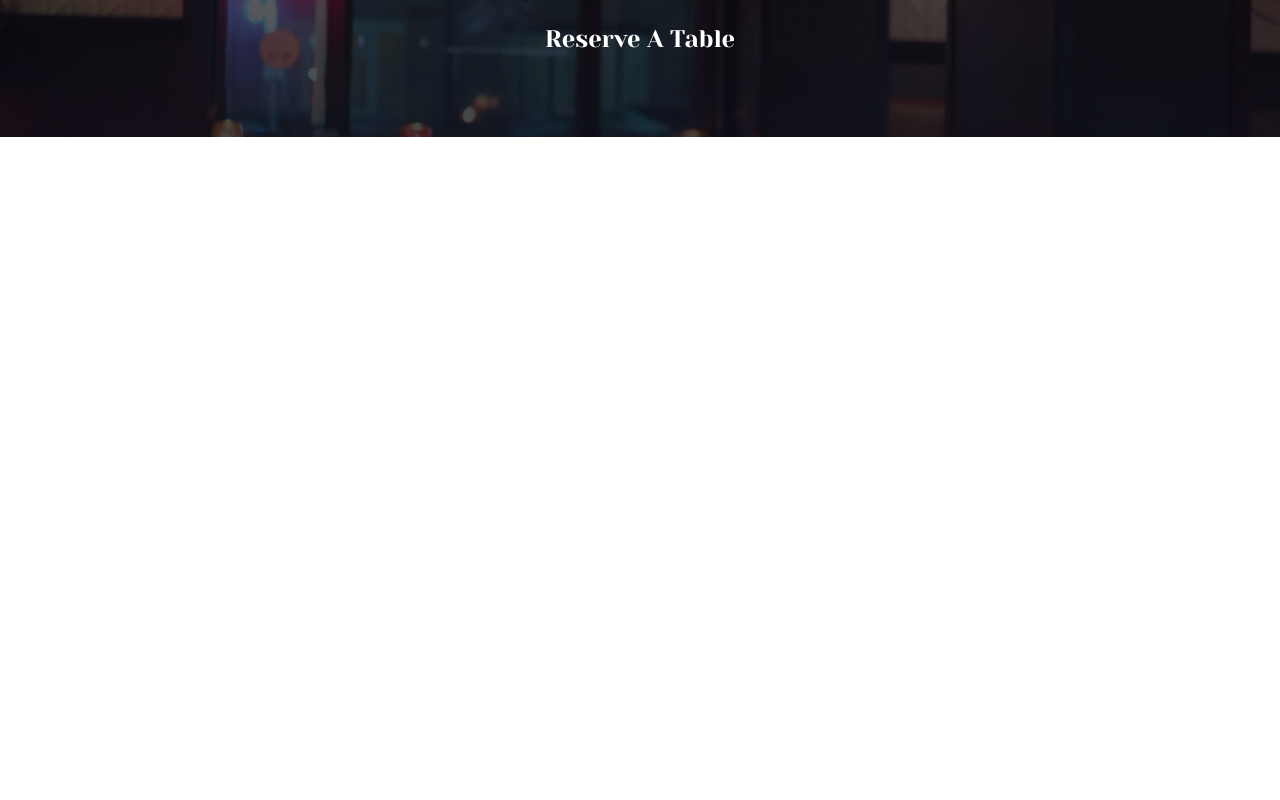
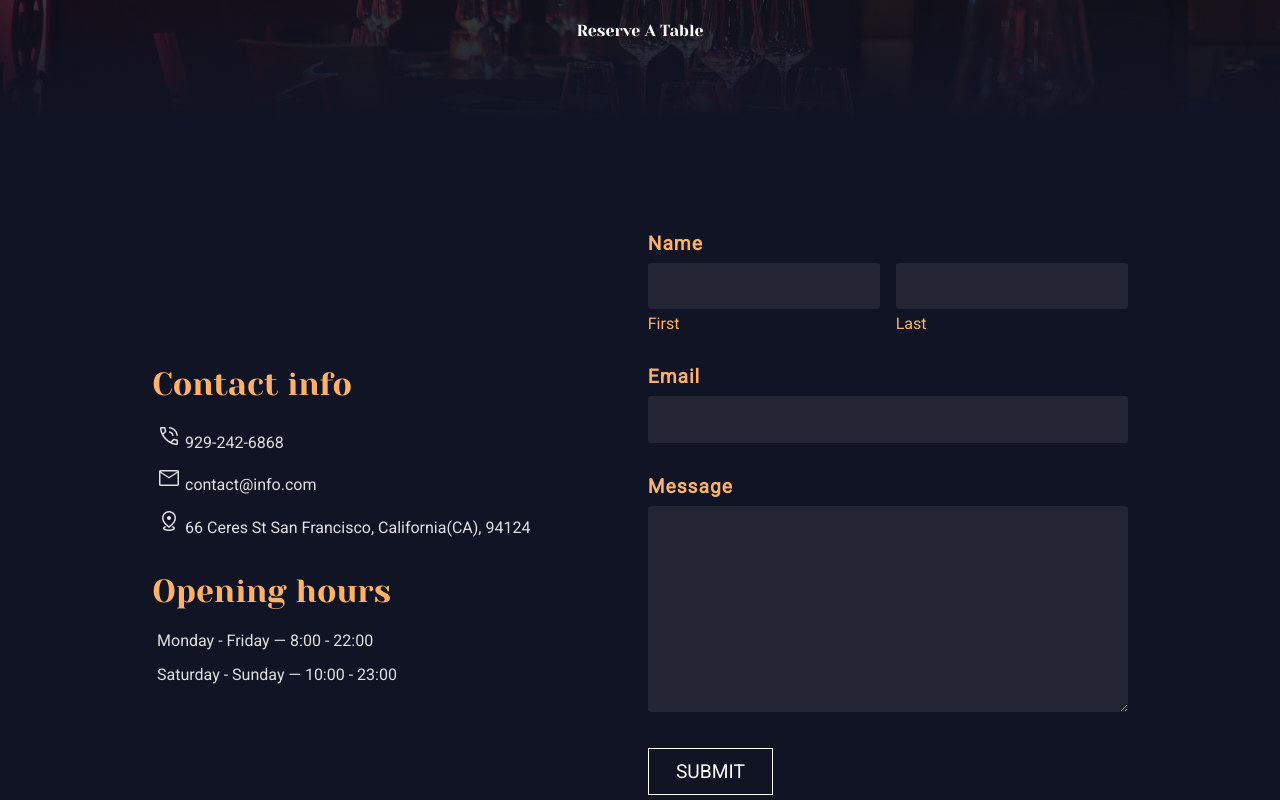
Before and after one commit to AyushMahobia/restaurant, a React (Vite) app: page /contact in a window 1280 px wide. Shown: the part 280-1080 px from the top of the page. Before the commit the page ends 800 px from the top, so only its background shows below. Built offline with nearby package versions, Linux system fonts and the light colour scheme.

Commit message:
contact section completed

```diff
--- a/src/Styles/contact.css
+++ b/src/Styles/contact.css
@@ -1,15 +1,82 @@
 #contact{
     background-image: linear-gradient(180deg, #00000082 0%, var(--bg-color) 100%), url('../assets/contact-img.jpg');
+
 }
-#contact h2{
-    margin-bottom: 0rem;
-    padding-top: 5rem;
+.contact-section{
+    background-color: var(--bg-color);
+    padding: 3rem 1rem;
+    color: var(--text-color);
+    overflow: hidden;
+}
+.contact-layout{
+    display: flex;
+    justify-content: space-around;
+    align-items: center;
+    flex-wrap: wrap-reverse;
+    gap: 2rem;
+}
+
+input, textarea{
+    outline: none;
+    border: none;
+    padding: 0.7rem 1.7rem;
+    font-size: 1.3rem;
+    cursor:pointer;
+    border-radius: 3px;
+    background-color: var(--gray);
+    color: var(--white);
+    width: 100%;
+}
+input[type="email"]{
+    width: 100%;
+}
+label{
+    display: block;
+    margin:  2rem 0 0.5rem;
+    font-size: 1.2rem;
+    cursor: pointer;
     color: var(--heading-color);
-    font-size: 4rem;
-    text-align: center
+    font-weight: 600;
+    letter-spacing: 1px;
 }
-#contact h4{
-    margin: 0;
-    padding-bottom: 2rem;
+.input-name-filed p{
+    margin-top: 0.3rem;
+}
+label, .input-name-filed p{
+    color: var(--heading-color);
+}
+.input-name-filed{
+    display: flex;
+    gap: 1rem;
+    align-items: center;
+}
+form{
+    max-width: 30rem;
+}
+.contact-left-side h3{
+    font-size: 2rem;
+    margin: 2rem 0 1rem;
+    color: var(--heading-color);
+}
+.contact-info p, .opening-hour p{
+    font-size: 1rem;
+    padding: 0.3rem;
+    margin-bottom: 0.3rem;
+}
+.submit-btn{
+    padding: 0.7rem 1.7rem;
+    font-size: 1.2rem;
+    margin: 2rem 0;
+    outline: transparent;
+    border: 1px solid var(--white);
+    text-transform: uppercase;
+    background-color: transparent;
     color: var(--white);
+    transition: color 0.2s ease, background 0.325s, border 1s ease;
+    cursor: pointer;
 }
+.submit-btn:hover{
+    color: var(--heading-color);
+    background-color: var(--white);
+    border-color: var(--gray);
+}
--- a/src/Styles/menu.css
+++ b/src/Styles/menu.css
@@ -1,18 +1,7 @@
 #menu{
     background-image: linear-gradient(180deg, #00000082 0%, var(--bg-color) 100%), url('../assets/menu-img/menu-bg.jpg');
 }
-#menu h2{
-    margin-bottom: 0rem;
-    padding-top: 5rem;
-    color: var(--heading-color);
-    font-size: 4rem;
-    text-align: center
-}
-#menu h4{
-    margin: 0;
-    padding-bottom: 2rem;
-    color: var(--white);
-}
+
 .menu-section, .card-section{
     background-color: var(--bg-color);
     padding: 3rem 1rem;
--- a/src/Styles/navbar.css
+++ b/src/Styles/navbar.css
@@ -3,11 +3,13 @@ nav {
     display: flex;
     justify-content: space-between;
     align-items: center;
-    padding-inline: 2.5rem;
+    padding-inline: 2rem;
     position: sticky;
     top: 0;
 }
-
+.color{
+    color: var(--heading-color);
+}
 .nav-logo h3 {
     font-size: 2rem;
     font-weight: 200;
--- a/src/components/Contact.jsx
+++ b/src/components/Contact.jsx
@@ -1,5 +1,8 @@
 import React from 'react'
 import '../Styles/contact.css'
+import ContactInfo from './ContactInfo'
+import ContactForm from './ContactForm'
+import Footer from './Footer'
 const Contact = () => {
   return (
     <>
@@ -7,6 +10,20 @@ const Contact = () => {
         <h2>Contact Us.</h2>
         <h4>Reserve A Table</h4>
       </section>
+
+      <section className="contact-section">
+        <div className="container contact-layout">
+          <div className="contact-left-side">
+            <ContactInfo/>
+          </div>
+
+          <div className="contact-right-side">
+            <ContactForm/>
+          </div>
+        </div>
+      </section>
+
+      <Footer/>
     </>
   )
 }
--- /dev/null
+++ b/src/components/ContactForm.jsx
@@ -0,0 +1,48 @@
+import React, { useState } from 'react'
+
+const ContactForm = () => {
+    const [info, setInfo] = useState(
+        {
+            name: "",
+            email: "",
+            message: ""
+        }
+    )
+    const handleSumbit = () => {
+        setInfo({});
+        alert("Succefully sent an email👍")
+    }
+    return (
+        <>
+            <form onSubmit={handleSumbit}>
+                <div className="name-input">
+                    <label htmlFor="name">Name</label>
+                    <div className="input-name-filed">
+                        <div className="first-name">
+                            <input type="text" name="name" id="name" required /><p>First</p>
+                        </div>
+                        <div className="last-name">
+                            <input type="text" name="name" id="name" /><p>Last</p>
+                        </div>
+
+                    </div>
+
+                </div>
+
+                <div className="email-input">
+                    <label htmlFor="email">Email</label>
+                    <input type="email" name="email" id="email" required />
+                </div>
+
+                <div className="message-input">
+                    <label htmlFor="message">Message</label>
+                    <textarea name="message" id="message" cols="30" rows="8" required></textarea>
+                </div>
+
+                <button type='submit' className='submit-btn'>Submit</button>
+            </form>
+        </>
+    )
+}
+
+export default ContactForm
--- /dev/null
+++ b/src/components/ContactInfo.jsx
@@ -0,0 +1,27 @@
+import React from 'react'
+
+const ContactInfo = () => {
+    return (
+        <>
+            <div className="contact-info">
+                <h3>Contact info</h3>
+                <p><span className="material-symbols-outlined">
+                    phone_in_talk
+                </span> 929-242-6868</p>
+                <p><span className="material-symbols-outlined">
+                    mail
+                </span> contact@info.com</p>
+                <p><span className="material-symbols-outlined">
+                    distance
+                </span> 66 Ceres St San Francisco, California(CA), 94124</p>
+            </div>
+            <div className="opening-hour">
+                <h3>Opening hours</h3>
+                <p>Monday - Friday — 8:00 - 22:00</p>
+                <p>Saturday - Sunday — 10:00 - 23:00</p>
+            </div>
+        </>
+    )
+}
+
+export default ContactInfo
--- a/src/components/Navbar.jsx
+++ b/src/components/Navbar.jsx
@@ -1,28 +1,32 @@
 import React, { useState } from 'react'
 import '../Styles/navbar.css'
-import { Outlet, Link } from "react-router-dom";
+import { Outlet, Link, useNavigate, useLocation } from "react-router-dom";
 
 const Navbar = () => {
+
   const [toggleMenu, setToggleMenu] = useState(false);
-  const handleClick = () =>{
+  const handleClick = () => {
     setToggleMenu(!toggleMenu)
   }
+
+  let location = useLocation();
+
   return (
     <>
-      <nav className={`${!toggleMenu?"hidden":""}`}>
+      <nav className={`${!toggleMenu ? "hidden" : ""}`}>
         <div className="nav-logo">
-          <h3>Steak House</h3>
+          <Link to="/"><h3>Steak House</h3></Link>
         </div>
 
-        <div className={`navigation ${toggleMenu ? "": "active"}`} >
-        <span className="material-symbols-outlined menu menu-close" onClick={handleClick}>
+        <div className={`navigation ${toggleMenu ? "" : "active"}`} >
+          <span className="material-symbols-outlined menu menu-close" onClick={handleClick}>
             arrow_back
           </span>
           <ul onClick={handleClick}>
-            <li><Link to="/">Home</Link></li>
-            <li><Link to="/about">About</Link></li>
-            <li><Link to="/menu">Menu</Link></li>
-            <li><Link to="/contact">Contact</Link></li>
+            <li><Link to="/" className={`${location.pathname === '/' ? "color" : ""}`}>Home</Link></li>
+            <li><Link to="/about" className={`${location.pathname === '/about' ? "color" : ""}`}>About</Link></li>
+            <li><Link to="/menu" className={`${location.pathname === '/menu' ? "color" : ""}`}>Menu</Link></li>
+            <li><Link to="/contact" className={`${location.pathname === '/contact' ? "color" : ""}`}>Contact</Link></li>
           </ul>
         </div>
 
@@ -34,7 +38,7 @@ const Navbar = () => {
 
         </div>
       </nav>
-      <Outlet/>
+      <Outlet />
     </>
   )
 }
--- a/src/index.css
+++ b/src/index.css
@@ -20,19 +20,33 @@
   --text-font: 'Roboto', sans-serif;
 }
 
-h1,h2,h3,h4,h5,h6{
+h1,
+h2,
+h3,
+h4,
+h5,
+h6 {
   font-family: var(--heading-font);
   font-weight: 200;
 }
-p,a,span,button{
+
+p,
+a,
+span,
+button,
+input,
+label {
   font-family: var(--text-font);
 }
-li{
+
+li {
   list-style: none;
 }
-a{
+
+a {
   text-decoration: none;
 }
+
 .material-symbols-outlined {
   font-variation-settings:
     'FILL' 0,
@@ -40,25 +54,28 @@ a{
     'GRAD' 0,
     'opsz' 48
 }
-.container{
+
+.container {
   max-width: 68rem;
   margin: 0 auto;
   padding: 2rem 1rem;
   /* background-color: #243673; */
 }
+
 /* background-image: linear-gradient(180deg,#00000082 0%,var(--bg-color) 95%); */
-.static-section{
+.static-section {
   background-position: center;
   background-size: cover;
   background-attachment: fixed;
   background-repeat: no-repeat;
   padding: 12rem 0;
 }
-@media (max-width:45rem){
-  .static-section{
+
+@media (max-width:45rem) {
+  .static-section {
     padding: 5rem 0;
     background-size: cover;
-      background-attachment:local;
+    background-attachment: local;
   }
 }
 
@@ -79,14 +96,18 @@ a{
   margin: 2rem;
 }
 
-.other-hero-section h1 {
-  font-size: 3.5rem;
-  margin-bottom: 3rem;
+.other-hero-section h2 {
+  margin-bottom: 0rem;
+  padding-top: 5rem;
+  color: var(--heading-color);
+  font-size: 4rem;
+  text-align: center
 }
 
 .other-hero-section h4 {
-  font-size: 1.5rem;
-  line-height: 1.5;
+  margin: 0;
+  padding-bottom: 2rem;
+  color: var(--white);
 }
 
 @media (max-width:50rem) {
@@ -106,23 +127,26 @@ a{
   }
 }
 
-.footer-section{
+.footer-section {
   background-color: var(--bg-color);
   padding: 3rem 1rem;
 }
-.footer-section .container{
+
+.footer-section .container {
   display: flex;
   flex-direction: column;
   align-items: center;
   justify-content: center;
 }
-.footer-section h3{
+
+.footer-section h3 {
   font-size: 2rem;
   text-align: center;
   color: var(--white);
   font-weight: 200;
 }
-.footer-section a{
+
+.footer-section a {
   padding: 0.9rem 1.7rem;
   color: var(--text-color);
   border: 1px solid var(--text-color);
@@ -136,12 +160,13 @@ a{
   text-align: center;
   outline: none;
 }
-.footer-section a:hover{
+
+.footer-section a:hover {
   background-color: var(--white);
   color: var(--heading-color);
 }
 
-footer{
+footer {
   background-color: var(--bg-color);
   text-align: center;
   padding: 1rem;
```
Lines whose indentation alone changed are shown as unchanged.
